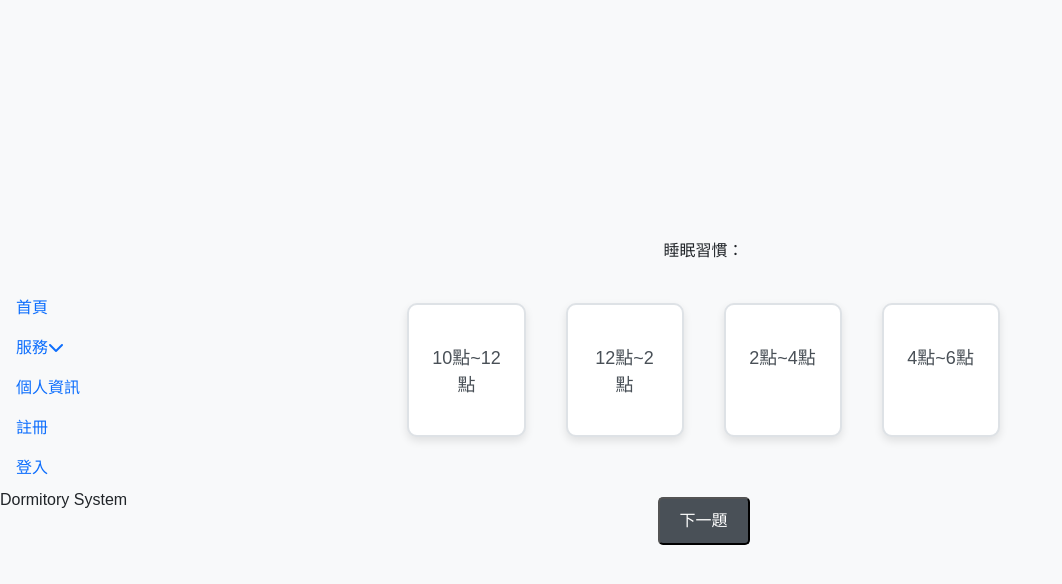
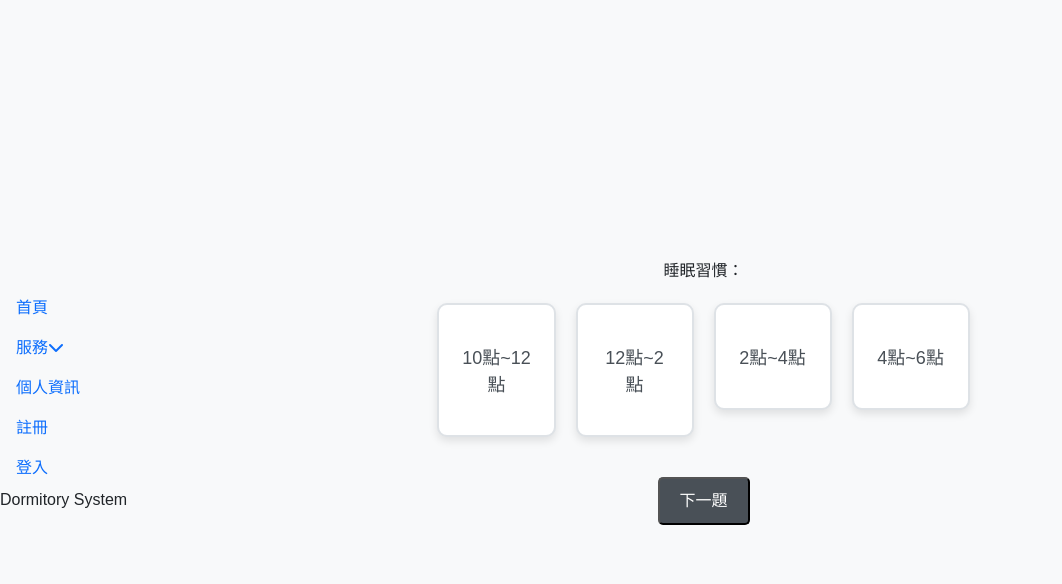
Before and after one commit to Hubert0916/Dormitory_System, a PHP site: page /roomate.php in a window 1280 px wide. Shown: the top 584 px of the page, without its empty margins (0-1062 px from the left). Run offline with PHP 8.4, Linux system fonts and the light colour scheme; some libraries are stand-ins or nearby versions.

Commit message:
Update roomate.php

```diff
--- a/php/roomate.php
+++ b/php/roomate.php
@@ -36,7 +36,8 @@
             display: flex;
         }
         .box {
-            width: 20%;
+            width: 30%;
+            height: 80%;
             background-color: #ffffff;
             border: 2px solid #dee2e6;
             border-radius: 10px;
@@ -44,12 +45,22 @@
             text-align: center;
             box-shadow: 0 4px 8px rgba(0, 0, 0, 0.1);
             transition: transform 0.3s, box-shadow 0.3s;
+            display: flex;
+            flex-direction: column;
+            justify-content: center;
+            align-items: center;
             cursor: pointer;
-            margin: 20px 10px;
         }
         .box:hover {
             transform: translateY(-10px);
             box-shadow: 0 8px 16px rgba(0, 0, 0, 0.2);
+        }
+        .box img {
+            width: 100%;
+            max-width: 200px;
+            height: auto;
+            border-radius: 10px;
+            object-fit: cover;
         }
         .box.selected {
             border-color: #007bff;
@@ -59,6 +70,7 @@
             font-size: 18px;
             color: #495057;
         }
+
         .button {
             display: inline-block;
             margin-top: 20px;
```
